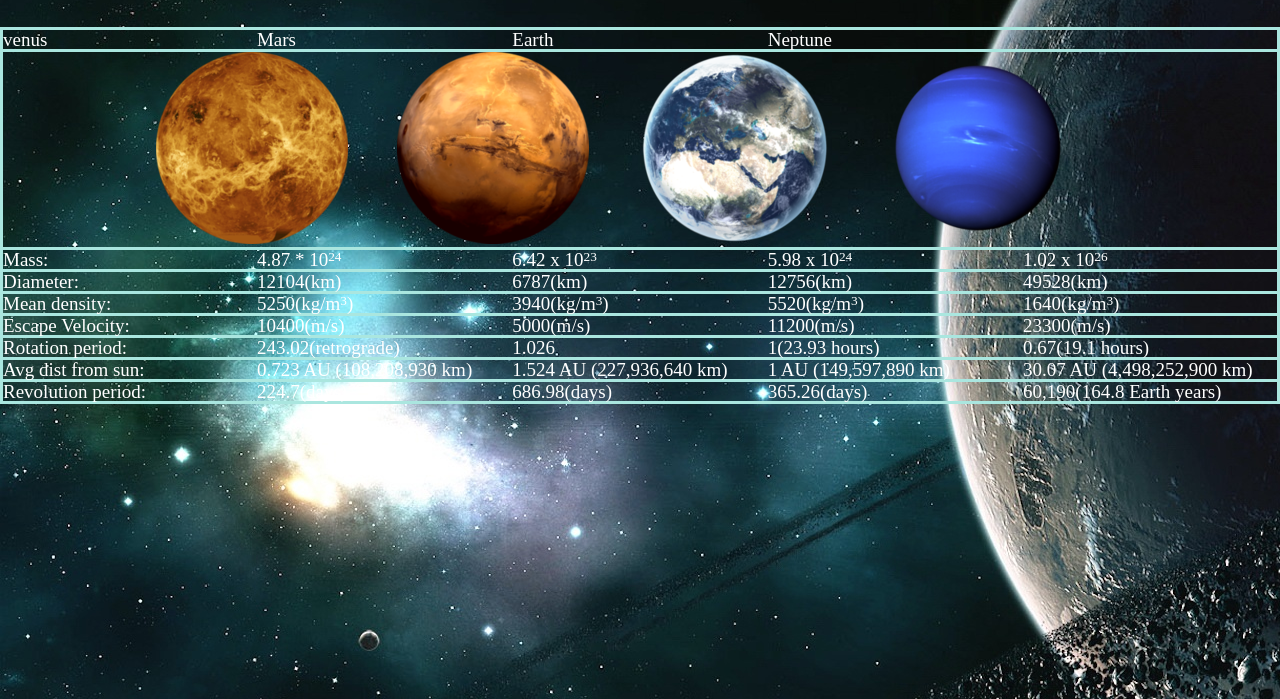
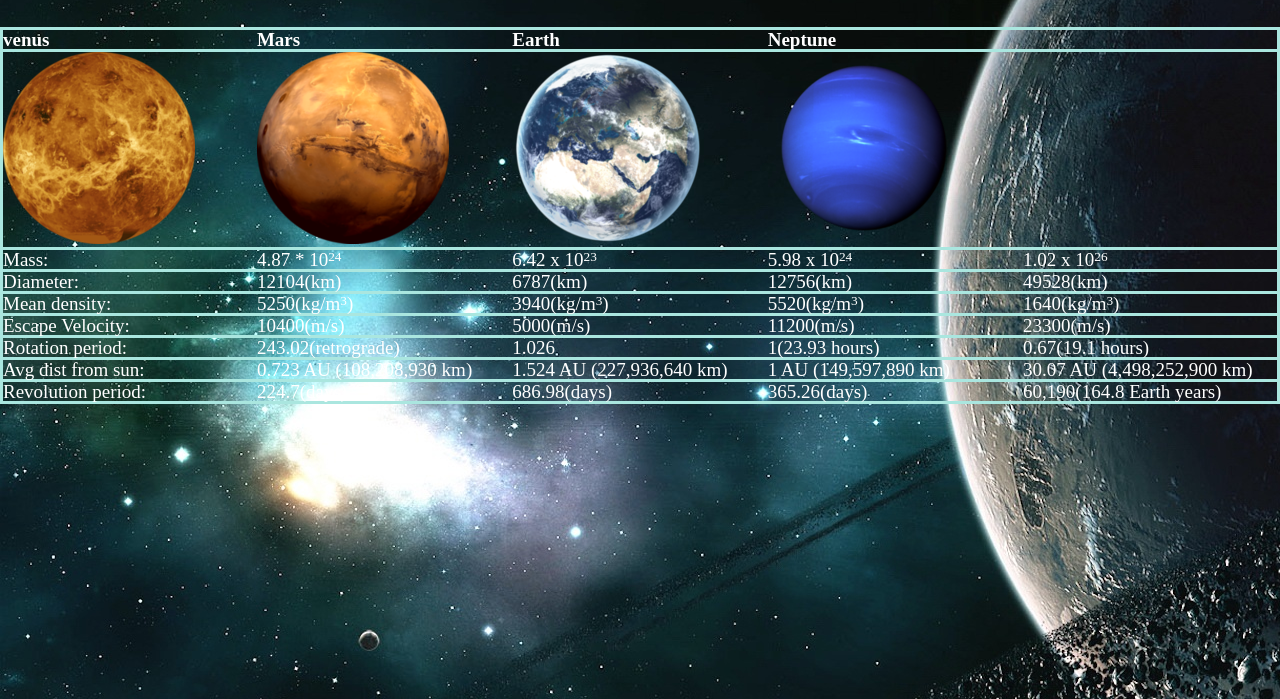
Before and after one commit to dwilliams2017/Lab-5, a plain HTML site: page index.html in a window 1280 px wide. Shown: the part 101-800 px from the top of the page. Drawn offline with Linux system fonts and the light colour scheme.

Commit message:
Update planets.css
removed unwanted IDs

```diff
--- a/planets.css
+++ b/planets.css
@@ -6,12 +6,6 @@ body{
   background-image: url('media/asteroids.jpg');
   background-repeat: no-repeat;
   background-attachment: fixed;
-}
-
-td{
-  color:white;
-  font-size: 1.1875em;
-  width:16%;
 }
 
 sup{
@@ -49,31 +43,15 @@ tr{
 }
 
 #p1,#p2,#p3,#p4{
-  color: white;
-  width: 10%;
+  font-weight:bold;
 }
 
 p{
   color: white;
 }
 
-#tdata1{
-  position: relative;
-  left: 12%;
-
+td{
+  color:white;
+  font-size: 1.1875em;
+  width:16%;
 }
-
-#tdata2{
-  position: relative;
-  left: 11%;
-}
-
-#tdata3{
-  position: relative;
-  left: 10%;
-}
-
-#tdata4{
-  position: relative;
-  left: 9%;
-}
```
